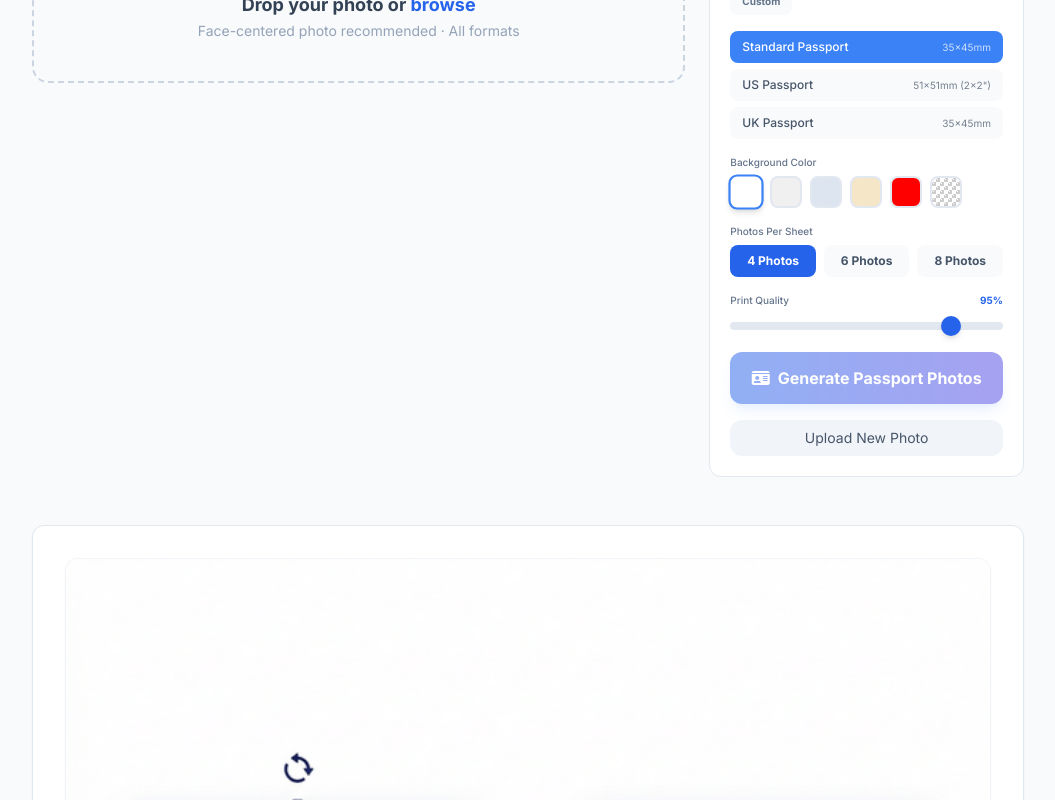
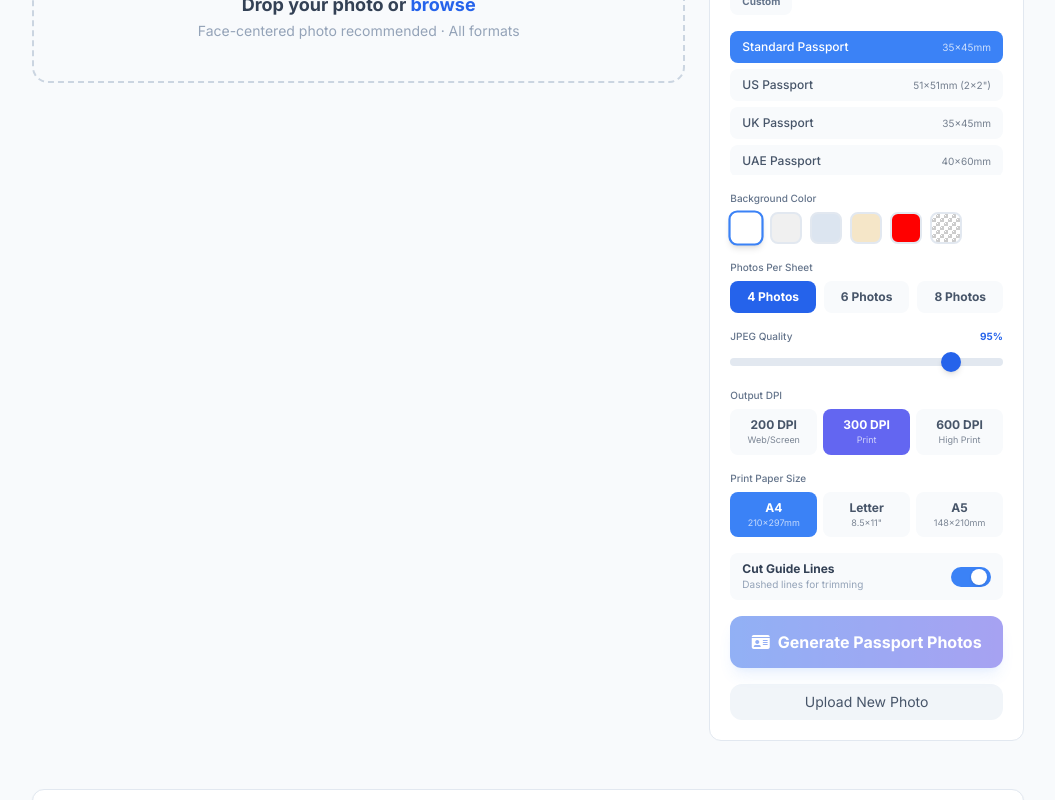
Before and after one commit to sansaab822/https-imgtool.in-, a React (Vite) app: page /passport-size-photo in a window 1280 px wide. Shown: the part 573-1373 px from the top of the page, without its empty margins (112-1167 px from the left). Built offline with nearby package versions, Linux system fonts and the light colour scheme.

Commit message:
feat: premium upgrades — PassportPhoto (10 countries, DPI/paper size, cut guides), PdfToImage (dedup fix)

```diff
--- a/src/tools/PassportPhoto.jsx
+++ b/src/tools/PassportPhoto.jsx
@@ -6,6 +6,15 @@ const SIZES = [
     { name: 'Standard Passport', w: 35, h: 45, unit: 'mm', desc: '35×45mm', cat: 'Passport' },
     { name: 'US Passport', w: 51, h: 51, unit: 'mm', desc: '51×51mm (2×2")', cat: 'Passport' },
     { name: 'UK Passport', w: 35, h: 45, unit: 'mm', desc: '35×45mm', cat: 'Passport' },
+    { name: 'UAE Passport', w: 40, h: 60, unit: 'mm', desc: '40×60mm', cat: 'Passport' },
+    { name: 'Saudi Arabia', w: 40, h: 60, unit: 'mm', desc: '40×60mm', cat: 'Passport' },
+    { name: 'Canada Passport', w: 50, h: 70, unit: 'mm', desc: '50×70mm', cat: 'Passport' },
+    { name: 'Germany Passport', w: 35, h: 45, unit: 'mm', desc: '35×45mm', cat: 'Passport' },
+    { name: 'Australia Passport', w: 35, h: 45, unit: 'mm', desc: '35×45mm', cat: 'Passport' },
+    { name: 'China Passport', w: 33, h: 48, unit: 'mm', desc: '33×48mm', cat: 'Passport' },
+    { name: 'Japan Passport', w: 35, h: 45, unit: 'mm', desc: '35×45mm', cat: 'Passport' },
+    { name: 'France Passport', w: 35, h: 45, unit: 'mm', desc: '35×45mm', cat: 'Passport' },
+    { name: 'Italy Passport', w: 35, h: 45, unit: 'mm', desc: '35×45mm', cat: 'Passport' },
     { name: 'Schengen Visa', w: 35, h: 45, unit: 'mm', desc: '35×45mm', cat: 'Visa' },
     { name: 'US Visa', w: 51, h: 51, unit: 'mm', desc: '51×51mm', cat: 'Visa' },
     { name: 'Aadhaar/PAN Card', w: 35, h: 45, unit: 'mm', desc: '35×45mm', cat: 'ID' },
@@ -32,6 +41,20 @@ const LAYOUTS = [
     { count: 8, cols: 4, label: '8 Photos (4×2)' },
 ]
 
+const PAPER_SIZES = [
+    { id: 'a4', label: 'A4', w: 210, h: 297, desc: '210×297mm' },
+    { id: 'letter', label: 'Letter', w: 216, h: 279, desc: '8.5×11"' },
+    { id: 'a5', label: 'A5', w: 148, h: 210, desc: '148×210mm' },
+]
+
+const DPI_OPTIONS = [
+    { value: 200, label: '200 DPI', desc: 'Web/Screen' },
+    { value: 300, label: '300 DPI', desc: 'Print' },
+    { value: 600, label: '600 DPI', desc: 'High Print' },
+]
+
+const CATS = ['Passport', 'Visa', 'ID', 'Exam', 'Custom']
+
 export default function PassportPhoto() {
     const [photo, setPhoto] = useState(null)
     const [selectedSize, setSelectedSize] = useState(SIZES[0])
@@ -44,10 +67,13 @@ export default function PassportPhoto() {
     const [processing, setProcessing] = useState(false)
     const [dragging, setDragging] = useState(false)
     const [sizeCat, setSizeCat] = useState('Passport')
+    const [printDpi, setPrintDpi] = useState(300)
+    const [printPaper, setPrintPaper] = useState(PAPER_SIZES[0])
+    const [showGuides, setShowGuides] = useState(true)
     const inputRef = useRef()
     const imgRef = useRef()
 
-    const mmToPx = (mm) => Math.round(mm * 300 / 25.4) // 300 DPI
+    const mmToPx = (mm) => Math.round(mm * printDpi / 25.4)
 
     const loadFile = useCallback((file) => {
         if (!file || !file.type.startsWith('image/')) return
@@ -140,8 +166,6 @@ export default function PassportPhoto() {
         setProcessing(false)
     }
 
-    const cats = [...new Set(SIZES.map(s => s.cat))]
-
     return (
         <>
             <SEO title="Passport Size Photo Maker - Free Online" description="Create passport size photos for any document. Multiple sizes for passport, visa, ID cards, and exams. Print-ready A4 PDF layout." canonical="/passport-size-photo" />
@@ -221,7 +245,7 @@ export default function PassportPhoto() {
                             <div>
                                 <label className="block text-[10px] text-slate-500 mb-1.5 font-medium">Category</label>
                                 <div className="flex gap-1.5 flex-wrap">
-                                    {cats.map(c => (
+                                    {CATS.map(c => (
                                         <button key={c} onClick={() => setSizeCat(c)}
                                             className={`px-3 py-1.5 rounded-lg text-[10px] font-bold transition-all ${sizeCat === c ? 'bg-blue-500 text-white' : 'bg-slate-50 text-slate-500 hover:bg-blue-50'}`}>
                                             {c}
@@ -284,9 +308,49 @@ export default function PassportPhoto() {
                             {/* Quality */}
                             <div>
                                 <label className="flex justify-between text-[10px] text-slate-500 font-medium mb-1">
-                                    <span>Print Quality</span><span className="font-bold text-blue-600">{quality}%</span>
+                                    <span>JPEG Quality</span><span className="font-bold text-blue-600">{quality}%</span>
                                 </label>
                                 <input type="range" min="70" max="100" value={quality} onChange={e => setQuality(+e.target.value)} className="slider-range w-full" />
+                            </div>
+
+                            {/* DPI */}
+                            <div>
+                                <label className="block text-[10px] text-slate-500 mb-1.5 font-medium">Output DPI</label>
+                                <div className="grid grid-cols-3 gap-1.5">
+                                    {DPI_OPTIONS.map(d => (
+                                        <button key={d.value} onClick={() => setPrintDpi(d.value)}
+                                            className={`py-2 rounded-lg text-center transition-all ${printDpi === d.value ? 'bg-indigo-500 text-white' : 'bg-slate-50 text-slate-600 hover:bg-indigo-50'}`}>
+                                            <p className="text-xs font-bold">{d.label}</p>
+                                            <p className="text-[9px] opacity-70">{d.desc}</p>
+                                        </button>
+                                    ))}
+                                </div>
+                            </div>
+
+                            {/* Paper Size */}
+                            <div>
+                                <label className="block text-[10px] text-slate-500 mb-1.5 font-medium">Print Paper Size</label>
+                                <div className="grid grid-cols-3 gap-1.5">
+                                    {PAPER_SIZES.map(p => (
+                                        <button key={p.id} onClick={() => setPrintPaper(p)}
+                                            className={`py-2 rounded-lg text-center transition-all ${printPaper.id === p.id ? 'bg-blue-500 text-white' : 'bg-slate-50 text-slate-600 hover:bg-blue-50'}`}>
+                                            <p className="text-xs font-bold">{p.label}</p>
+                                            <p className="text-[9px] opacity-70">{p.desc}</p>
+                                        </button>
+                                    ))}
+                                </div>
+                            </div>
+
+                            {/* Cut Guides */}
+                            <div className="flex items-center justify-between bg-slate-50 rounded-lg px-3 py-2">
+                                <div>
+                                    <p className="text-xs font-bold text-slate-700">Cut Guide Lines</p>
+                                    <p className="text-[10px] text-slate-400">Dashed lines for trimming</p>
+                                </div>
+                                <button onClick={() => setShowGuides(g => !g)}
+                                    className={`w-10 h-5 rounded-full transition-all ${showGuides ? 'bg-blue-500' : 'bg-slate-300'} relative`}>
+                                    <span className={`block w-4 h-4 bg-white rounded-full shadow transition-all absolute top-0.5 ${showGuides ? 'left-5' : 'left-0.5'}`} />
+                                </button>
                             </div>
 
                             {/* Generate */}
--- a/src/tools/PdfToImage.jsx
+++ b/src/tools/PdfToImage.jsx
@@ -294,12 +294,7 @@ export default function PdfToImage({ to = 'jpg' }) {
                         </div>
 
                         <div className="bg-gradient-to-br from-red-50 to-rose-50 rounded-xl border border-red-100 p-4 space-y-2">
-                            <h4 className="font-bold text-slate-700 text-sm"><i className="fas fa-shield-halved text-red-500 mr-2"></i>Features</h4>
-                            {['Full page preview loading', 'Page-by-page selection', 'DPI quality control (72–300)', 'JPG & PNG output formats', 'Download all as ZIP', '100% browser-based — no uploads'].map(f => (
-                                <div key={f} className="flex items-center gap-2 text-xs text-slate-600">
-                                    <i className="fas fa-check text-green-500 flex-shrink-0"></i> {f}
-                                </div>
-                            ))}
+                            <h4 className="font-bold text-slate-700 text-sm"><i className="fas fa-shield-halved text-red-500 mr-2"></i>Premium Features</h4>
                             {['Full page preview loading', 'Page-by-page selection', 'DPI quality control (72–300)', 'JPG & PNG output formats', 'Download all as ZIP', '100% browser-based — no uploads'].map(f => (
                                 <div key={f} className="flex items-center gap-2 text-xs text-slate-600">
                                     <i className="fas fa-check text-green-500 flex-shrink-0"></i> {f}
```
